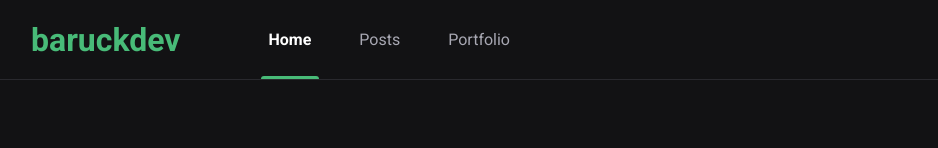
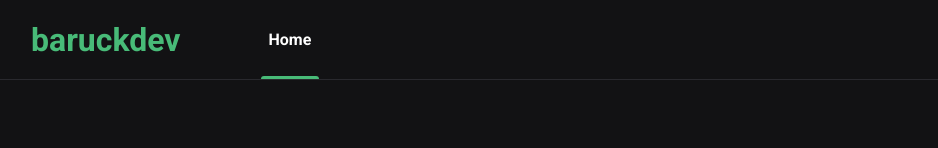
Before and after one commit to MatheusBLopes/baruckdev-website, a Next.js app: page / in a window 1280 px wide. Shown: the top 148 px of the page, without its empty margins (81-1019 px from the left). Built offline with nearby package versions, Linux system fonts and the light colour scheme; grey boxes are pictures that could not be loaded.

Commit message:
fix - remove posts and portfolio header links

```diff
--- a/src/components/Header/index.tsx
+++ b/src/components/Header/index.tsx
@@ -13,18 +13,6 @@ export function Header() {
                         activeClassName={styles.active}>
                             <a>Home</a>
                     </ActiveLink>
-
-                    <ActiveLink
-                        href="/posts"
-                        activeClassName={styles.active}>
-                            <a>Posts</a>
-                    </ActiveLink>
-
-                    <ActiveLink
-                        href="/portfolio"
-                        activeClassName={styles.active}>
-                            <a>Portfolio</a>
-                    </ActiveLink>
                 </nav>
             </div>
         </header>
```
